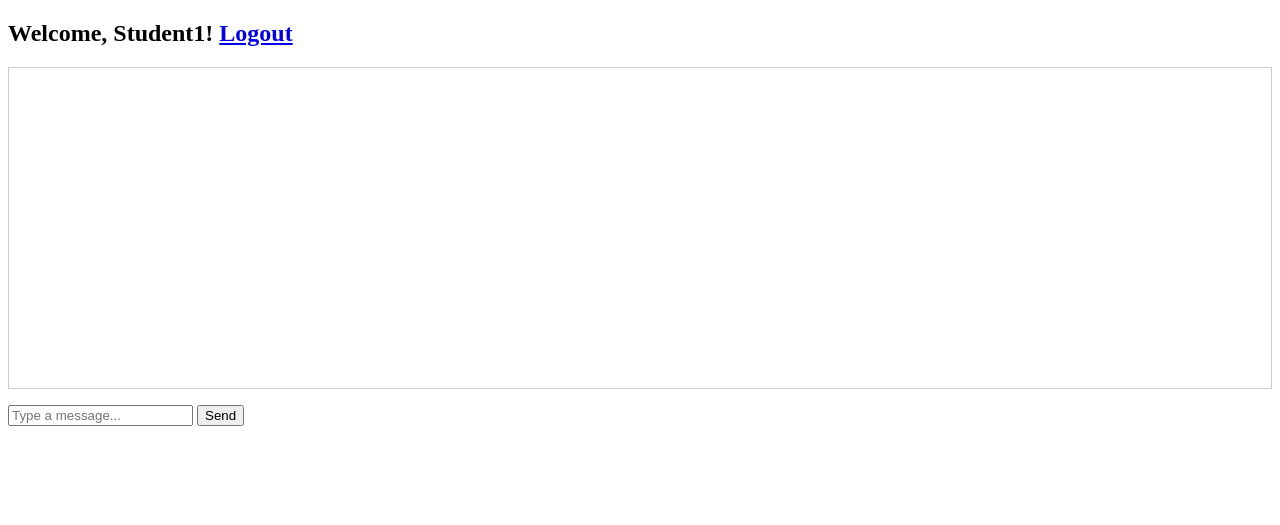
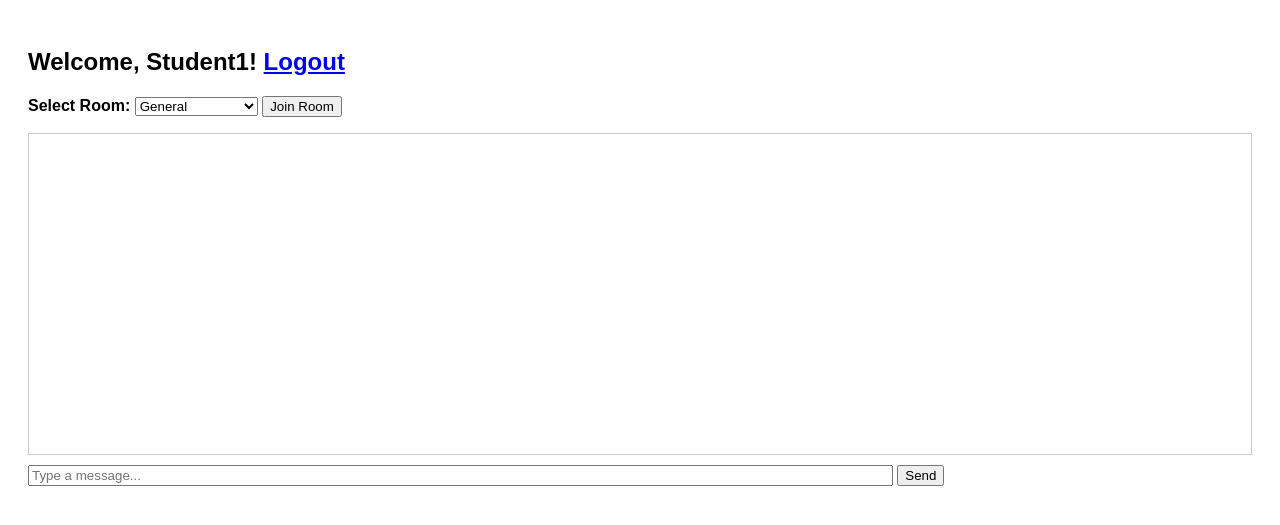
Before and after one commit to bhakti55-coder/Real-time-Chat-App, a Flask app: page / in a window 1280 px wide. Shown: the top 525 px of the page. Run offline with Flask 3, Linux system fonts and the light colour scheme; a user stored in the database is signed in; some libraries are stand-ins or nearby versions.

Commit message:
Completed Week 3: Added Chat Rooms

```diff
--- a/app.py
+++ b/app.py
@@ -1,28 +1,23 @@
 from flask import Flask, render_template, request, session, redirect, url_for
-from flask_socketio import SocketIO, emit
+from flask_socketio import SocketIO, emit, join_room, leave_room
 from flask_sqlalchemy import SQLAlchemy
 from werkzeug.security import generate_password_hash, check_password_hash
 
 app = Flask(__name__)
-# Secret key is required for secure login sessions
 app.config['SECRET_KEY'] = 'my-super-secret-key'
-# This creates a file called chat.db in your folder
 app.config['SQLALCHEMY_DATABASE_URI'] = 'sqlite:///chat.db'
 
 db = SQLAlchemy(app)
 socketio = SocketIO(app)
 
-# --- DATABASE MODEL ---
 class User(db.Model):
     id = db.Column(db.Integer, primary_key=True)
     username = db.Column(db.String(150), unique=True, nullable=False)
     password = db.Column(db.String(150), nullable=False)
 
-# Create the database file when the app starts
 with app.app_context():
     db.create_all()
 
-# --- WEB ROUTES (LOGIN/REGISTER) ---
 @app.route('/')
 def index():
     return render_template('index.html')
@@ -31,19 +26,11 @@ def index():
 def register():
     username = request.form.get('username')
     password = request.form.get('password')
-
-    # Check if user already exists
     user = User.query.filter_by(username=username).first()
-    if user:
-        return "Username already exists. <a href='/'>Go back</a>"
-
-    # Save new user with an encrypted password
-    hashed_pw = generate_password_hash(password)
-    new_user = User(username=username, password=hashed_pw)
+    if user: return "Exists! <a href='/'>Back</a>"
+    new_user = User(username=username, password=generate_password_hash(password))
     db.session.add(new_user)
     db.session.commit()
-
-    # Log them in automatically
     session['username'] = username
     return redirect(url_for('index'))
 
@@ -51,27 +38,31 @@ def register():
 def login():
     username = request.form.get('username')
     password = request.form.get('password')
-
-    # Find user and verify password
     user = User.query.filter_by(username=username).first()
     if user and check_password_hash(user.password, password):
         session['username'] = username
         return redirect(url_for('index'))
-    return "Invalid credentials. <a href='/'>Go back</a>"
+    return "Invalid! <a href='/'>Back</a>"
 
 @app.route('/logout')
 def logout():
     session.pop('username', None)
     return redirect(url_for('index'))
 
-# --- WEBSOCKET ROUTE ---
+# --- WEEK 3: ROOM LOGIC ---
+@socketio.on('join')
+def on_join(data):
+    username = session.get('username', 'Anonymous')
+    room = data['room']
+    join_room(room)
+    emit('status', {'msg': username + ' has entered the room: ' + room}, room=room)
+
 @socketio.on('message')
-def handle_message(msg):
-    # Get the username from the secure session, or call them Anonymous
+def handle_message(data):
     username = session.get('username', 'Anonymous')
-
-    # Broadcast the username AND the message to everyone
-    emit('message', {'user': username, 'text': msg}, broadcast=True)
+    room = data['room']
+    # Broadcast specifically to the ROOM
+    emit('message', {'user': username, 'text': data['msg']}, room=room)
 
 if __name__ == '__main__':
     socketio.run(app, debug=True)
--- a/templates/index.html
+++ b/templates/index.html
@@ -1,55 +1,99 @@
 <!DOCTYPE html>
-<html>
+<html lang="en">
 <head>
-    <title>Real-time Chat - Week 2</title>
+    <meta charset="UTF-8">
+    <title>Real-time Chat - Week 3</title>
     <script src="https://cdnjs.cloudflare.com/ajax/libs/socket.io/4.0.1/socket.io.js"></script>
+    <style>
+        body { font-family: sans-serif; padding: 20px; }
+        #messages { height: 300px; overflow-y: scroll; border: 1px solid #ccc; padding: 10px; list-style: none; margin-bottom: 10px; }
+        .status { color: grey; font-style: italic; }
+        .auth-container { border: 1px solid #ddd; padding: 15px; margin-bottom: 10px; width: 300px; }
+    </style>
 </head>
 <body>
 
     {% if 'username' in session %}
         <h2>Welcome, {{ session['username'] }}! <a href="/logout">Logout</a></h2>
 
-        <ul id="messages" style="height: 300px; overflow-y: scroll; border: 1px solid #ccc; padding: 10px;"></ul>
-        <input type="text" id="myMessage" placeholder="Type a message...">
+        <div style="margin-bottom: 15px;">
+            <label><strong>Select Room:</strong></label>
+            <select id="roomSelect">
+                <option value="General">General</option>
+                <option value="Internship-Group">Internship-Group</option>
+                <option value="Tech-Support">Tech-Support</option>
+            </select>
+            <button id="joinBtn">Join Room</button>
+        </div>
+
+        <ul id="messages"></ul>
+
+        <input type="text" id="myMessage" placeholder="Type a message..." style="width: 70%;">
         <button id="sendBtn">Send</button>
 
         <script>
             var socket = io();
+            var currentRoom = "General"; // Default room
 
-            // When the server sends a message, put it on the screen
+            // Automatically join the default room on connection
+            socket.emit('join', {'room': currentRoom});
+
+            // Listen for room entry/exit status messages
+            socket.on('status', function(data) {
+                var ul = document.getElementById('messages');
+                var li = document.createElement('li');
+                li.className = "status";
+                li.appendChild(document.createTextNode(data.msg));
+                ul.appendChild(li);
+                ul.scrollTop = ul.scrollHeight; // Auto-scroll to bottom
+            });
+
+            // Listen for actual chat messages
             socket.on('message', function(data) {
                 var ul = document.getElementById('messages');
                 var li = document.createElement('li');
-                // Format: "Username: Message"
-                li.appendChild(document.createTextNode(data.user + ': ' + data.text));
+                li.innerHTML = "<strong>" + data.user + ":</strong> " + data.text;
                 ul.appendChild(li);
+                ul.scrollTop = ul.scrollHeight;
             });
 
-            // When you click send, send the message to the server
+            // Logic to switch rooms
+            document.getElementById('joinBtn').onclick = function() {
+                var newRoom = document.getElementById('roomSelect').value;
+                if (newRoom !== currentRoom) {
+                    document.getElementById('messages').innerHTML = ""; // Clear screen
+                    currentRoom = newRoom;
+                    socket.emit('join', {'room': currentRoom});
+                }
+            };
+
+            // Logic to send messages
             document.getElementById('sendBtn').onclick = function() {
-                var msg = document.getElementById('myMessage').value;
-                socket.emit('message', msg);
-                document.getElementById('myMessage').value = ''; // Clear the box
+                var msgInput = document.getElementById('myMessage');
+                var msg = msgInput.value;
+                if (msg.trim() !== "") {
+                    socket.emit('message', {'msg': msg, 'room': currentRoom});
+                    msgInput.value = ''; // Clear box
+                }
             };
         </script>
 
     {% else %}
         <h2>Login or Register to Chat</h2>
-
-        <div style="margin-bottom: 20px;">
+        <div class="auth-container">
             <h3>Login</h3>
             <form action="/login" method="POST">
-                <input type="text" name="username" placeholder="Username" required>
-                <input type="password" name="password" placeholder="Password" required>
+                <input type="text" name="username" placeholder="Username" required><br><br>
+                <input type="password" name="password" placeholder="Password" required><br><br>
                 <button type="submit">Login</button>
             </form>
         </div>
 
-        <div>
+        <div class="auth-container">
             <h3>Create an Account</h3>
             <form action="/register" method="POST">
-                <input type="text" name="username" placeholder="Choose a Username" required>
-                <input type="password" name="password" placeholder="Choose a Password" required>
+                <input type="text" name="username" placeholder="Choose a Username" required><br><br>
+                <input type="password" name="password" placeholder="Choose a Password" required><br><br>
                 <button type="submit">Register</button>
             </form>
         </div>
```
Also changed, not shown: instance/chat.db, 2 other files.
